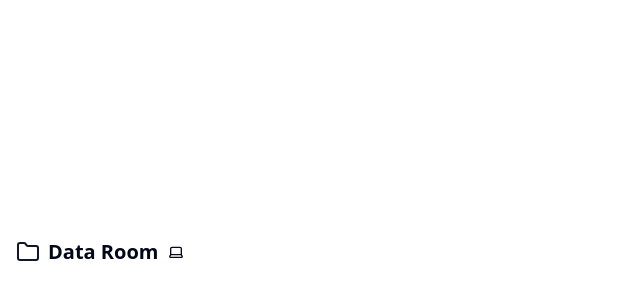
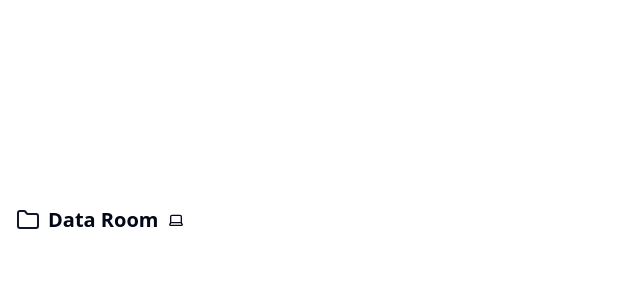
Before and after one commit to devraider/dataroom, a React app in the folder frontend/: page / in a window 1280 px wide. Shown: the part 148-448 px from the top of the page, without its empty margins (0-640 px from the left). Built offline with nearby package versions, Linux system fonts and the light colour scheme; the HTML template or start-up script is replaced by a standard one.

Commit message:
fe: feat:  Layout - added main section coming from childred prop

```diff
--- a/frontend/src/layout/Layout.tsx
+++ b/frontend/src/layout/Layout.tsx
@@ -1,9 +1,16 @@
+import type { ReactNode } from "react";
 import Header from "./Header";
 
-export default function Layout() {
+interface LayoutProps {
+  children: ReactNode;
+}
+
+export default function Layout({ children }: LayoutProps) {
   return (
     <div>
       <Header />
+
+      <main className="flex-1 container mx-auto px-4 py-8">{children}</main>
     </div>
   );
 }
```
